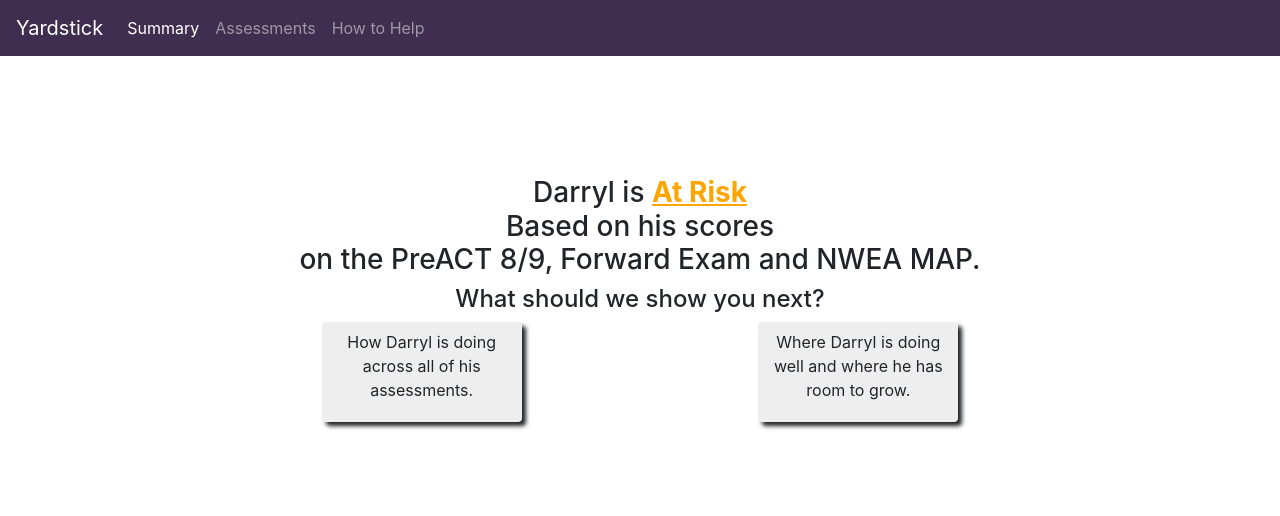
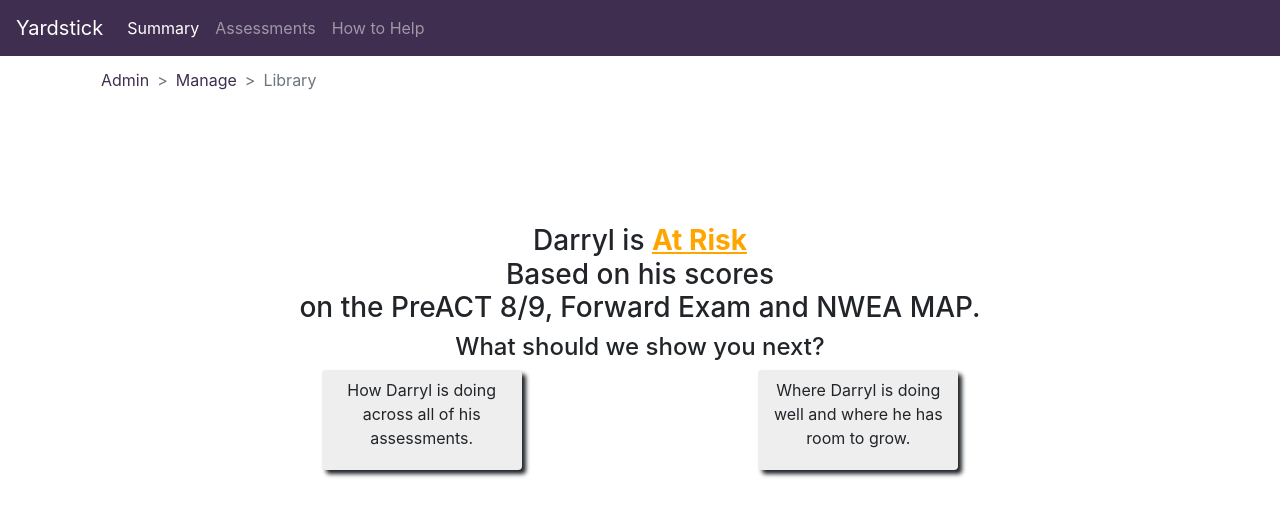
Before and after one commit to ryanechternacht/yardstick-frontend, a Vue app: page /summary in a window 1280 px wide. Shown: the top 516 px of the page. Built offline with nearby package versions, Linux system fonts and the light colour scheme; what vue-lodash would draw is missing.

Commit message:
Hardcoded breadcrumbs

```diff
--- a/src/App.vue
+++ b/src/App.vue
@@ -1,24 +1,29 @@
 <template>
   <div id="app">
-    <the-header></the-header>
-    <div class="container main-view">
-      <router-view />
-    </div>
+    <the-header />
+    <b-container>
+      <the-breadcrumbs />
+      <div class="main-view">
+        <router-view />
+      </div>
+    </b-container>
   </div>
 </template>
 
 <script>
-import TheHeader from "@/components/layout/TheHeader.vue";
+import TheHeader from "@/components/layout/TheHeader";
+import TheBreadcrumbs from "@/components/layout/TheBreadcrumbs";
 
 export default {
   name: "App",
   components: {
-    TheHeader
+    TheHeader,
+    TheBreadcrumbs
   }
 };
 </script>
 
-<style>
+<style scoped>
 .main-view {
   margin-top: 20px;
 }
--- /dev/null
+++ b/src/components/layout/TheBreadcrumbs.vue
@@ -0,0 +1,37 @@
+<template>
+  <b-breadcrumb :items="items" />
+</template>
+
+<script>
+export default {
+  name: "the-breadcrumbs",
+  data() {
+    return {
+      items: [
+        {
+          text: "Admin",
+          href: "#"
+        },
+        {
+          text: "Manage",
+          href: "#"
+        },
+        {
+          text: "Library",
+          active: true
+        }
+      ]
+    };
+  }
+};
+</script>
+
+<style scoped lang="scss">
+.breadcrumb {
+  background-color: transparent;
+}
+
+.breadcrumb-item + .breadcrumb-item::before {
+  content: ">";
+}
+</style>
```
